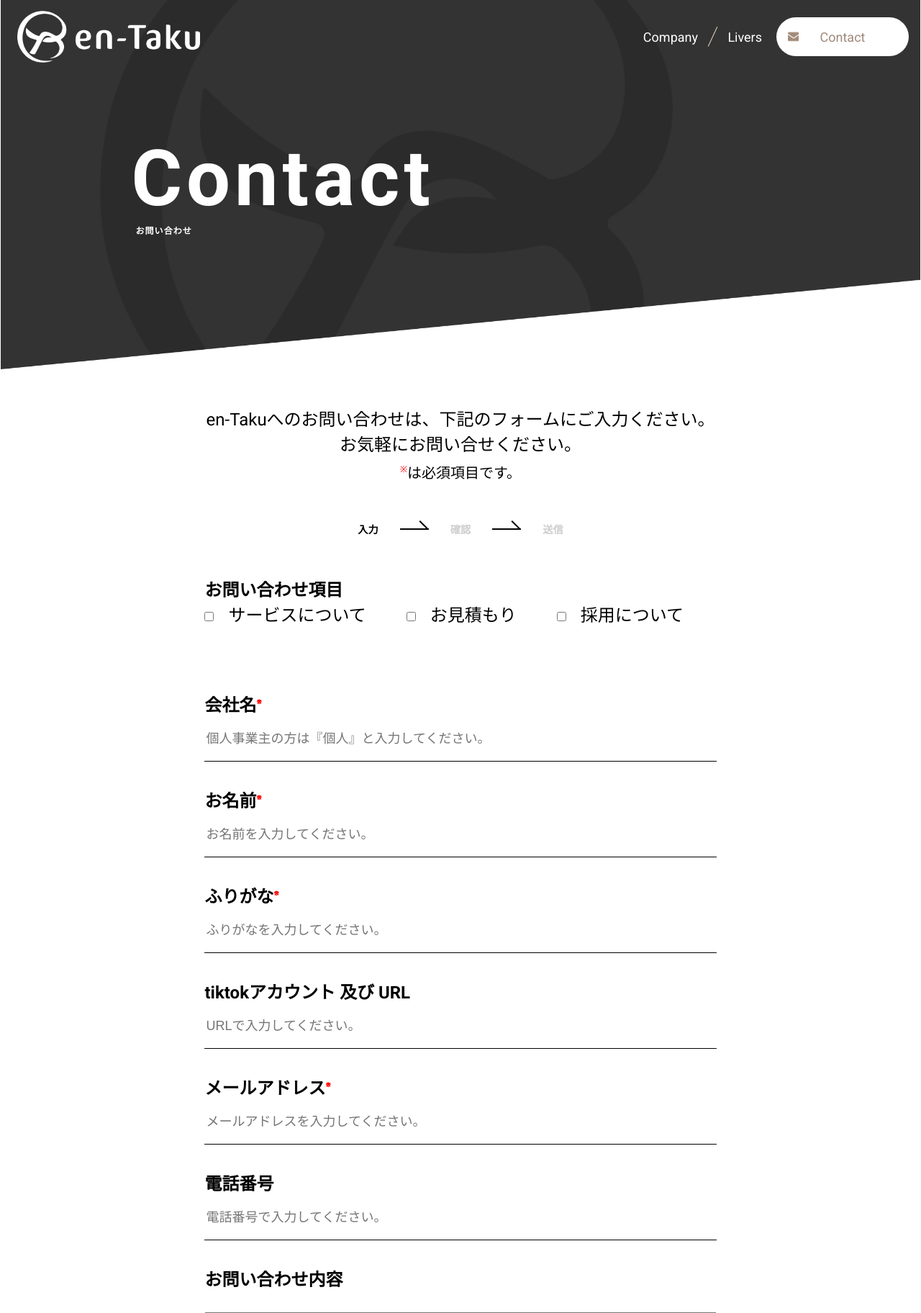
After one commit to 000Jerry000/en_Taku, a PHP site: page /contact.html in a window 1280 px wide. The commit adds this page. Shown: the top 1824 px of the page at 72% size. Run offline with PHP 8.4, Linux system fonts and the light colour scheme; some web fonts are replaced.

Commit message:
[ADD]: add contact page

```diff
--- a/HTML/company.html
+++ b/HTML/company.html
@@ -39,7 +39,7 @@
           <li><a href="">Contact</a></li>
         </ul>
       </div>
-      <section class="company-top">
+      <section class="page-top" id="company-top">
         <div class="section-title">
           Company
           <div class="description">会社概要</div>
--- /dev/null
+++ b/HTML/contact.html
@@ -0,0 +1,160 @@
+<!DOCTYPE html>
+<html lang="en">
+  <head>
+    <meta charset="UTF-8" />
+    <meta name="viewport" content="width=device-width, initial-scale=1.0" />
+    <title>en_Taku</title>
+    <link rel="stylesheet" href="./css/common.css" />
+    <link rel="stylesheet" href="./css/style.css" />
+    <link rel="stylesheet" href="./css/sp.css" />
+
+    <link rel="preconnect" href="https://fonts.googleapis.com" />
+    <link rel="preconnect" href="https://fonts.gstatic.com" crossorigin />
+    <link
+      href="https://fonts.googleapis.com/css2?family=Roboto:ital,wght@0,100..900;1,100..900&display=swap"
+      rel="stylesheet"
+    />
+    <link
+      href="https://fonts.googleapis.com/css2?family=Noto+Sans+JP:wght@400;600&display=swap"
+      rel="stylesheet"
+    />
+    <link rel="stylesheet" href="https://use.typekit.net/abg4zef.css" />
+  </head>
+  <body class="close">
+    <header>
+      <div class="logo header"></div>
+      <ul class="main-nav">
+        <li class="pc"><a href="./company.html">Company</a></li>
+        <li class="slash pc"></li>
+        <li class="pc"><a href="#livers">Livers</a></li>
+        <li><a href="./contact.html">Contact</a></li>
+        <li class="menu-icon sp" id="toggleBtn"><span></span></li>
+      </ul>
+    </header>
+    <main>
+      <div class="menu" id="menu-box">
+        <ul class="sp_menu">
+          <li><a href="">Company</a></li>
+          <li><a href="#livers">Livers</a></li>
+          <li><a href="./contact.html">Contact</a></li>
+        </ul>
+      </div>
+      <section class="page-top" id="contact-top">
+        <div class="section-title">
+          Contact
+          <div class="description">お問い合わせ</div>
+        </div>
+      </section>
+      <section class="contact-step sm-container">
+        <div class="content">
+          <p>
+            en-Takuへのお問い合わせは、下記のフォームにご入力ください。<br />
+            お気軽にお問い合せください。
+          </p>
+          <p><span class="red">※</span>は必須項目です。</p>
+        </div>
+        <div class="step-diagram">
+          <p class="fir active">入力</p>
+          <span class="arrow"></span>
+          <p class="sec">確認</p>
+          <span class="arrow"></span>
+          <p class="thr">送信</p>
+        </div>
+      </section>
+      <section class="contact-box sm-container">
+        <label for="format">お問い合わせ項目</label>
+        <div class="boxs">
+          <input
+            type="checkbox"
+            name="format"
+            id="format"
+            value="サービスについて"
+          />サービスについて
+          <input
+            type="checkbox"
+            name="format"
+            id="format"
+            value="お見積もり"
+          />お見積もり
+          <input
+            type="checkbox"
+            name="format"
+            id="format"
+            value="採用について"
+          />採用について
+        </div>
+      </section>
+      <section class="contact-form sm-container">
+        <form action="">
+          <label for="company_name">会社名<span class="red">※</span></label>
+          <input
+            type="text"
+            name="company_name"
+            id="company_name"
+            placeholder="個人事業主の方は『個人』と入力してください。"
+          />
+          <label for="name">お名前<span class="red">※</span></label>
+          <input
+            type="text"
+            name="name"
+            id="name"
+            placeholder="お名前を入力してください。"
+          />
+          <label for="huri_name">ふりがな<span class="red">※</span></label>
+          <input
+            type="text"
+            name="huri_name"
+            id="huri_name"
+            placeholder="ふりがなを入力してください。"
+          />
+          <label for="tiktok_url">tiktokアカウント 及び URL</label>
+          <input
+            type="text"
+            name="tiktok_url"
+            id="tiktok_url"
+            placeholder="URLで入力してください。"
+          />
+          <label for="mail">メールアドレス<span class="red">※</span></label>
+          <input
+            type="email"
+            name="mail"
+            id="mail"
+            placeholder="メールアドレスを入力してください。"
+          />
+          <label for="tel">電話番号</label>
+          <input
+            type="tel"
+            name="tel"
+            id="tel"
+            placeholder="電話番号で入力してください。"
+          />
+          <label for="contact-text">お問い合わせ内容</label>
+          <textarea
+            name="contact-text"
+            id="contact-text"
+            cols="30"
+            rows="10"
+          ></textarea>
+
+          <div class="more-btn">
+            <button>
+              <input type="submit" id="submit" value="確認画面" />
+            </button>
+          </div>
+        </form>
+      </section>
+    </main>
+    <footer>
+      <div class="footer container">
+        <a href="#" class="footer-logo"><img src="./img/footer-logo.png" /></a>
+        <ul class="footer-nav">
+          <li><a href="#company">Company</a></li>
+          <li class="pc"></li>
+          <li><a href="#livers">Livers</a></li>
+        </ul>
+      </div>
+      <div class="copyright">Copyright ©en-Taku 2025</div>
+    </footer>
+    <script src="./js/script.js"></script>
+  </body>
+</html>
--- a/HTML/css/common.css
+++ b/HTML/css/common.css
@@ -45,6 +45,12 @@ section {
 .container {
     width: 71.5vw;
     max-width: 1029px;
+    margin: 0 auto;
+}
+
+.sm-container {
+    width: 55.55vw;
+    max-width: 800px;
     margin: 0 auto;
 }
 
@@ -226,6 +232,31 @@ a:focus {
     transition: all .35s;
 }
 
+.page-top {
+    width: 100vw;
+    height: 40.09vw;
+    max-height: 578px;
+    display: flex;
+    align-items: center;
+}
+
+.page-top .section-title {
+    color: #fff;
+    width: 71.5vw;
+    max-width: 1029px;
+    margin: 0 auto;
+}
+
+.page-top .section-title .description {
+    color: #fff;
+}
+
+span.red{
+    color: red;
+    vertical-align: super;
+    font-size: 12px;
+}
+
 /* screen width: 750px ~ */
 @media (max-width: 1024px) {
     .container {
--- a/HTML/css/style.css
+++ b/HTML/css/style.css
@@ -628,11 +628,11 @@ section.contact {
     justify-content: center;
 }
 
-#contact .item-title{
+#contact .item-title {
     font-size: 8rem;
 }
 
-#contact .description{
+#contact .description {
     font-size: 1.1rem;
 }
 
@@ -710,24 +710,9 @@ section.contact {
 /* --------------------------------------------------- */
 /* -------------- C O M P A N Y ---------------------- */
 /* --------------------------------------------------- */
-.company-top {
-    width: 100vw;
-    height: 40.09vw;
-    max-height: 578px;
+
+#company-top {
     background: url(../img/company-top.png) no-repeat center/contain;
-    display: flex;
-    align-items: center;
-}
-
-.company-top .section-title {
-    color: #fff;
-    width: 71.5vw;
-    max-width: 1029px;
-    margin: 0 auto;
-}
-
-.company-top .section-title .description {
-    color: #fff;
 }
 
 .company-main {
@@ -762,3 +747,136 @@ section.contact {
     line-height: 80px;
     border-bottom: 1px solid #000;
 }
+
+/* --------------------------------------------------- */
+/* -------------- C O N T A C T ---------------------- */
+/* --------------------------------------------------- */
+
+#contact-top {
+    background: url(../img/contact-top.png) no-repeat center/contain;
+}
+
+.contact-step .content {
+    margin-top: 50px;
+    display: flex;
+    gap: 8px;
+    flex-direction: column;
+    align-items: center;
+    text-align: center ;
+    font-weight: 400;
+}
+
+.contact-step .content p:nth-of-type(1){
+    font-size: 24px;
+}
+
+.contact-step .content p:nth-of-type(2){
+    font-size: 20px;
+}
+
+.step-diagram {
+    margin-block: 55px;
+    display: flex;
+    align-items: center;
+    justify-content: center ;
+    gap: 30px;
+}
+
+.step-diagram p{
+    color: #cdcdcd;
+    font-weight: 700;
+}
+
+.step-diagram .active{
+    color: #000;
+}
+
+.step-diagram span.arrow{
+    width: 40px;
+    height: 2px;
+    background-color: #000;
+    position: relative;
+}
+
+.step-diagram span.arrow::after{
+    content: '';
+    position: absolute;
+    top: -6px;
+    right: 0;
+    width: 15px;
+    height: 2px;
+    background-color: #000;
+    transform: rotate(45deg);
+}
+
+.contact-box{
+    font-size: 24px;
+    font-weight: 700;
+}
+
+.contact-box .boxs{
+    font-weight: 500;
+}
+
+input#format{
+    margin-left: 50px;
+    margin-right: 20px;
+}
+
+input#format:nth-of-type(1){
+    margin-left: 0;
+}
+
+.contact-form{
+    margin-top: 55px;
+}
+
+.contact-form form{
+    display: flex;
+    flex-direction: column;
+}
+
+form label{
+    margin-top: 35px;
+    font-size: 24px;
+    font-weight: 700;
+}
+
+form input{
+    height: 60px;
+    border: none;
+    border-bottom: 1px solid #000;
+    font-size: 18px;
+}
+
+form input:focus-visible{
+    outline: none;
+}
+
+form textarea{
+    margin-top: 30px;
+    font-size: 24px;
+    resize: none;
+}
+
+form textarea:focus-visible{
+    outline: none;
+}
+
+form input#submit{
+    font-size: 24px;
+    height: max-content;
+    border: none;
+    background-color: unset;
+    color: #fff;
+}
+
+form .more-btn button{
+    width: 50%;
+}
+
+.more-btn:hover input#submit{
+    color: var(--bg-color);
+    cursor: pointer;
+    transition: all .35s;
+}
```
Also changed, not shown: HTML/img/contact-top.png (added).
